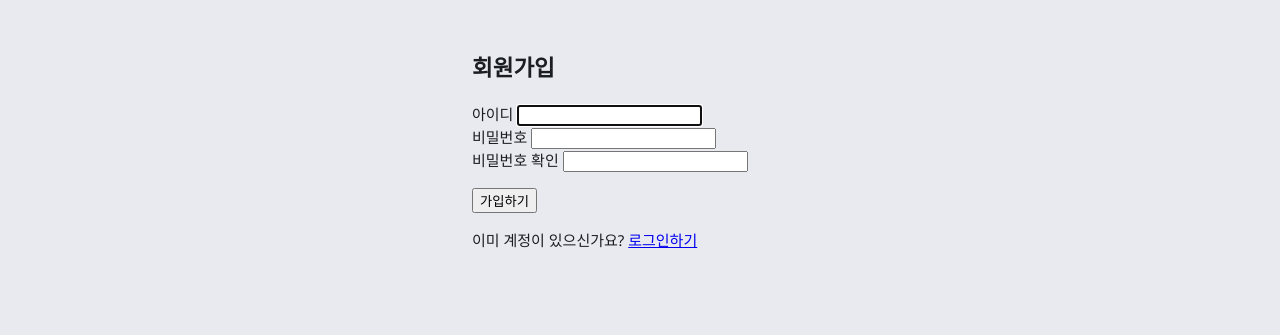
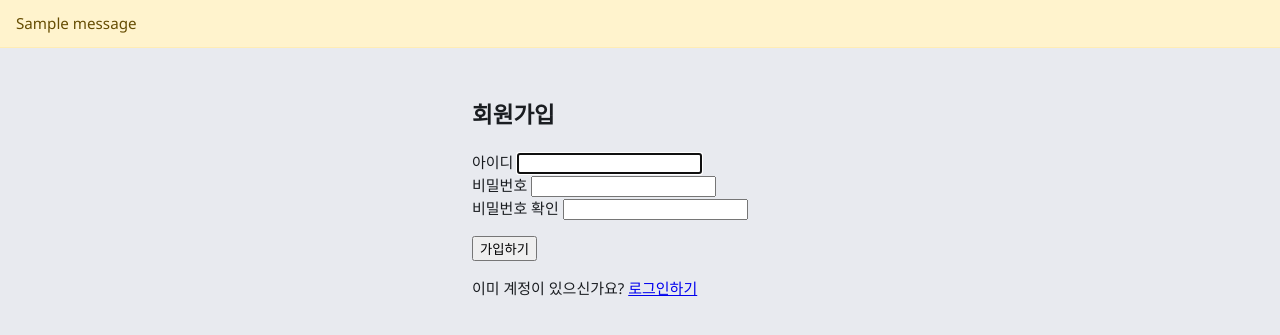
Before and after one commit to eveningwalk/sagepontus, a Django app: page /accounts/signup/ in a window 1280 px wide. Shown: the top 335 px of the page. Run offline with Django 5.2, Linux system fonts and the light colour scheme; tables that the repository leaves empty hold one stand-in row (values such as "Sample post"); one stand-in notice (Sample message) is shown.

Commit message:
fix: 질문 단계 블록을 소유자 기준 조회, 만료 링크는 데모/홈으로
- BrainBlockNode id만 조회하던 것을 request.user 트리로 제한
- 없을 때 404 대신 메시지 후 demo 또는 questionnaire:home
- base.html에 django messages 플래시 표시 + app_shell 스타일

Made-with: Cursor

```diff
--- a/static/css/app_shell.css
+++ b/static/css/app_shell.css
@@ -30,6 +30,19 @@ body {
 
 .page-root {
   min-height: 100vh;
+}
+
+.flash-msgs {
+  margin: 0;
+  padding: 0.75rem 1rem;
+  background: #fff3cd;
+  color: #664d03;
+  border-bottom: 1px solid #ffecb5;
+  font-size: 0.95rem;
+}
+
+.flash-msgs__line {
+  margin: 0;
 }
 
 /* ---- 사이드바 레이아웃 (index.html) ---- */
--- a/templates/base.html
+++ b/templates/base.html
@@ -11,6 +11,13 @@
 <body>
   {% block body %}
   <div class="page-root">
+    {% if messages %}
+    <div class="flash-msgs" role="status">
+      {% for message in messages %}
+      <p class="flash-msgs__line">{{ message }}</p>
+      {% endfor %}
+    </div>
+    {% endif %}
     {% block content %}
     {% endblock %}
   </div>
```
Also changed, not shown: questionnaire/views/views.py (+15 -1 lines).
